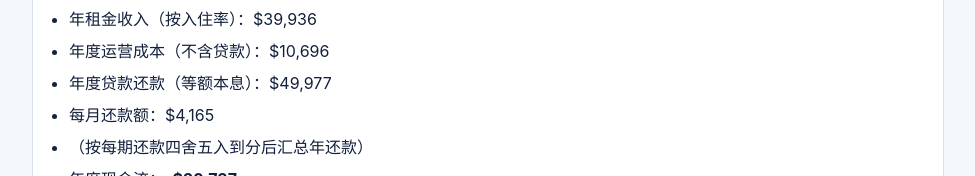
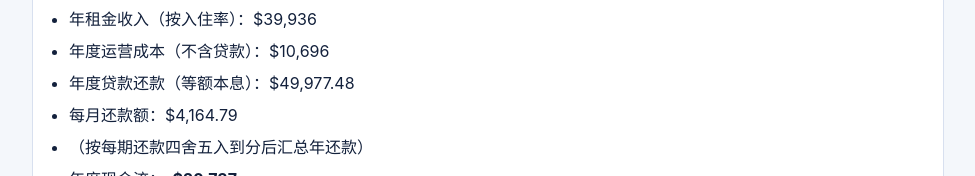
Before and after one commit to JacobZ87/AUPI, a Next.js app: page / in a window 1280 px wide. Shown: the part 951-1127 px from the top of the page, without its empty margins (152-1127 px from the left). Built offline with nearby package versions, Linux system fonts and the light colour scheme.

Commit message:
feat: show repayment results with two decimal places

```diff
--- a/app/page.tsx
+++ b/app/page.tsx
@@ -11,6 +11,13 @@ const currency = new Intl.NumberFormat('en-AU', {
   style: 'currency',
   currency: 'AUD',
   maximumFractionDigits: 0
+});
+
+const currencyWithCents = new Intl.NumberFormat('en-AU', {
+  style: 'currency',
+  currency: 'AUD',
+  minimumFractionDigits: 2,
+  maximumFractionDigits: 2
 });
 
 function baseStampDuty(state: State, price: number): number {
@@ -292,8 +299,8 @@ export default function HomePage() {
           <li>前期总投入：{currency.format(result.upfront)}</li>
           <li>年租金收入（按入住率）：{currency.format(result.grossRent)}</li>
           <li>年度运营成本（不含贷款）：{currency.format(result.totalExpenses)}</li>
-          <li>年度贷款还款（{result.repaymentTypeLabel}）：{currency.format(result.annualMortgage)}</li>
-          <li>{result.repaymentFrequencyLabel}还款额：{currency.format(result.periodRepayment)}</li>
+          <li>年度贷款还款（{result.repaymentTypeLabel}）：{currencyWithCents.format(result.annualMortgage)}</li>
+          <li>{result.repaymentFrequencyLabel}还款额：{currencyWithCents.format(result.periodRepayment)}</li>
           <li>（按每期还款四舍五入到分后汇总年还款）</li>
           <li>年度现金流：<strong>{currency.format(result.annualCashflow)}</strong></li>
           <li>毛租金回报率：{result.grossYieldPct.toFixed(2)}%</li>
```
